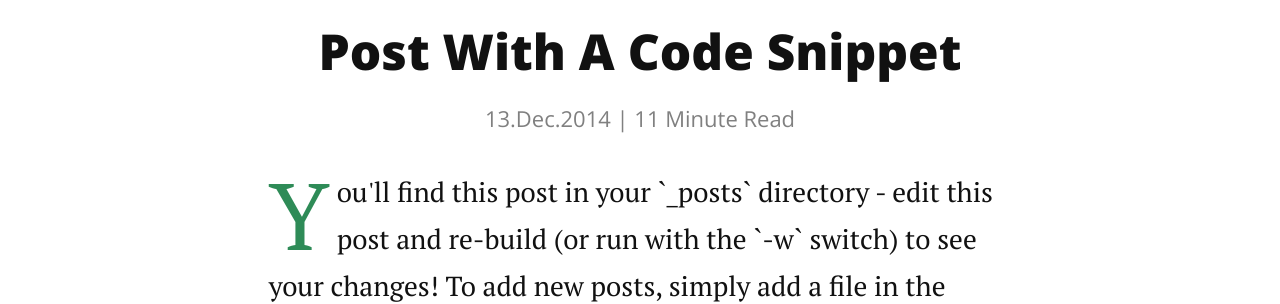
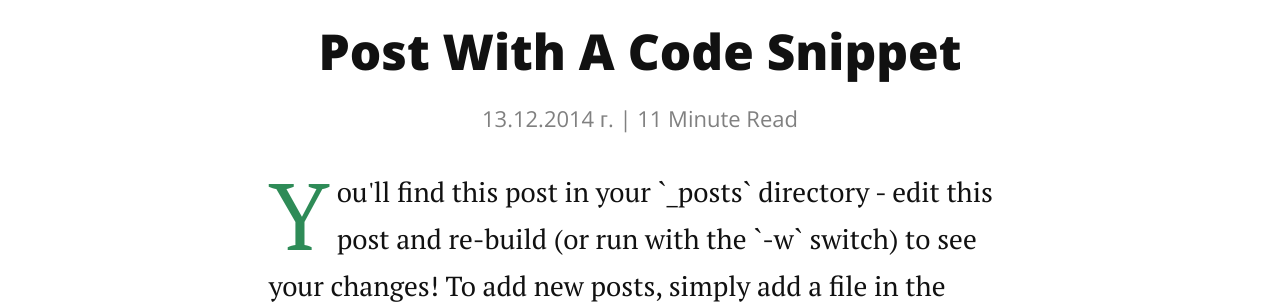
Before and after one commit to Smart-Banking/Smart-Banking.github.io, a Jekyll site: the page built from _posts/2014-12-13-code-snippet.markdown, in a window 1280 px wide. Shown: the part 461-765 px from the top of the page. Built offline with Jekyll 4.4.1, drawn with Linux system fonts in a browser that asks for light colours; nearby versions of some CDN libraries.

Commit message:
дата

```diff
--- a/_layouts/post.html
+++ b/_layouts/post.html
@@ -9,7 +9,7 @@ layout: default
   {%- endif -%}
   <header>
     <h2 class="postTitle">{{ page.title }}</h2>
-    <p class="meta">{{ page.date | date: '%d.%b.%Y' }} | <span class="time">{{ page.content | number_of_words | divided_by:10 }}</span> Minute Read</p>
+    <p class="meta">{{ page.date | date: '%d.%m.%Y' }} г. | <span class="time">{{ page.content | number_of_words | divided_by:10 }}</span> Minute Read</p>
   </header>
 
   {{ content }}
```
